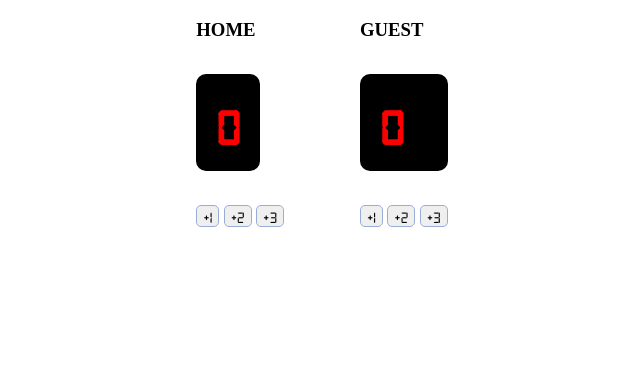
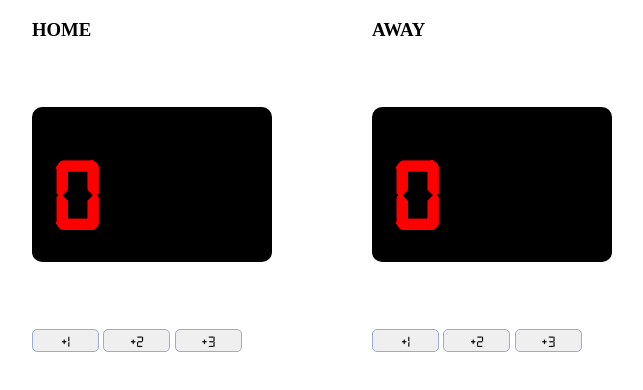
Before and after one commit to joshuaombasa/NBA-COUNTER-APP, a website built with Vite: page index.html in a window 1280 px wide. Shown: the whole page, without its empty margins (318-961 px from the left). Built offline with nearby package versions, Linux system fonts and the light colour scheme.

Commit message:
updated homepage

```diff
--- a/index.css
+++ b/index.css
@@ -17,8 +17,9 @@ body {
     background-color: black;
     font-family: clock;
     color: red;
-    font-size: 50px;
+    font-size: 100px;
     border-radius: 10px;
+    width: 200px;
 }
 
 #scoreboard1 {
@@ -39,4 +40,5 @@ body {
 .freethrow, .jumper, .three {
     border: 1px solid #9AABD8;
     border-radius: 5px;
+    width: 67px;
 }
--- a/index.html
+++ b/index.html
@@ -14,7 +14,7 @@
                 </div>
             </div>
             <div>
-                <h3>GUEST</h3>
+                <h3>AWAY</h3>
                 <h1 id="scoreboard2"></h1>
                 <div class="buckets">
                     <button class="freethrow" onclick="freethrow1()">+1</button>
```
